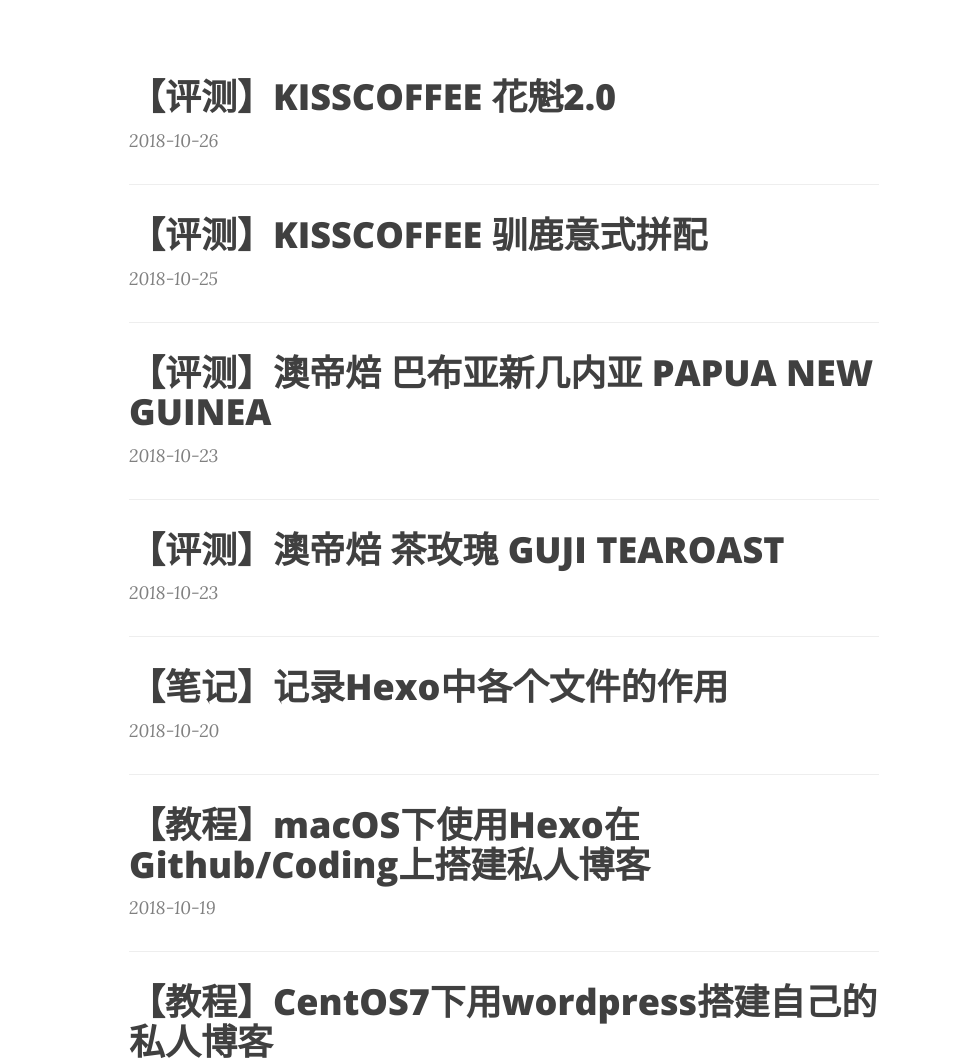
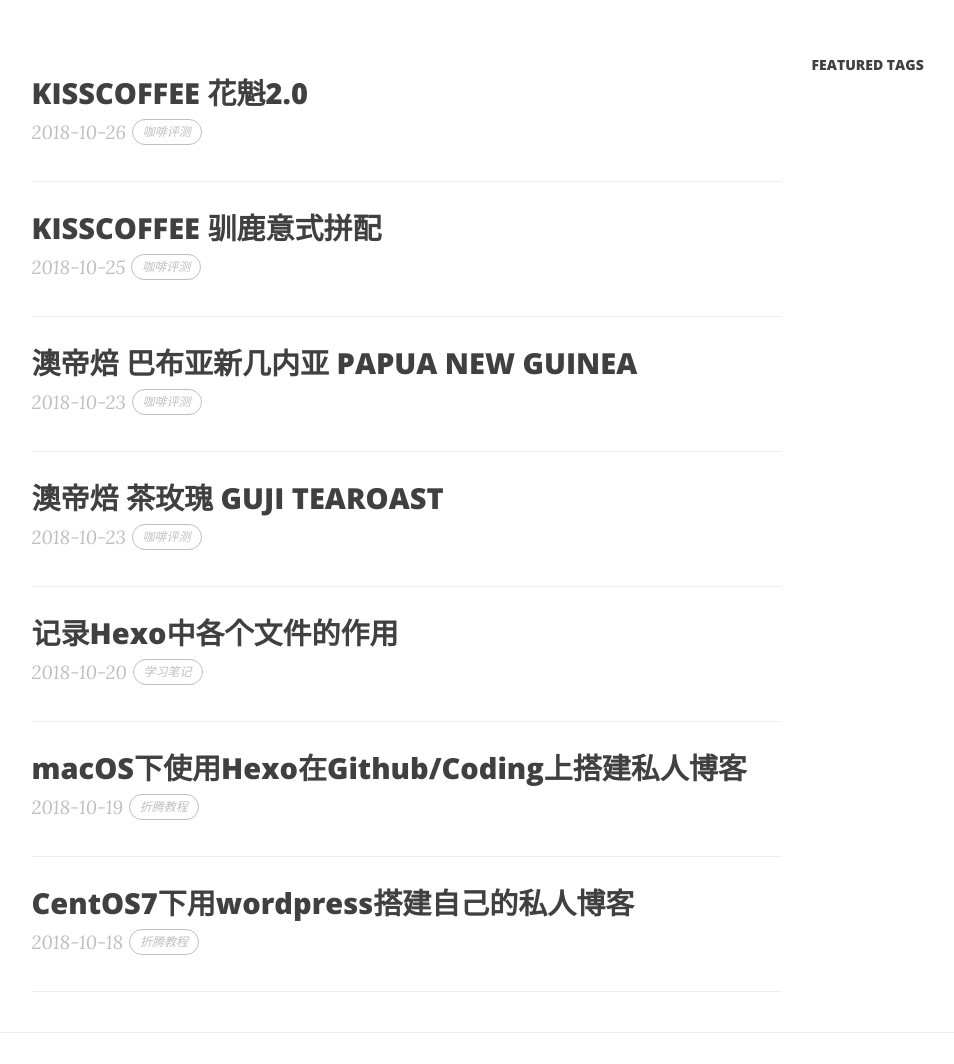
Before and after one commit to JabinGP/JabinGP.github.io, a plain HTML site: page index.html in a window 1280 px wide. Shown: the part 451-1515 px from the top of the page, without its empty margins (136-1090 px from the left). Drawn offline with nearby package versions, Linux system fonts and the light colour scheme.

Commit message:
Site updated: 2018-10-30 20:53:25

```diff
--- a/css/base.css
+++ b/css/base.css
@@ -248,7 +248,7 @@ hr.small {
   margin-bottom: 10px;
 }
 .post-preview > a > .post-title.archive {
-  font-size: 22px;
+  font-size: 29px;
 }
 .post-preview > a > .post-subtitle {
   margin: 0;
@@ -266,7 +266,7 @@ hr.small {
 }
 .post-preview > .post-meta > a {
   text-decoration: none;
-  color: #404040;
+  color: #bfbfbf;
 }
 .post-preview > .post-meta > a:hover,
 .post-preview > .post-meta > a:focus {
@@ -275,7 +275,7 @@ hr.small {
 }
 @media only screen and (min-width: 768px) {
   .post-preview > a > .post-title {
-    font-size: 36px;
+    font-size: 29px;
   }
 }
 .section-heading {
@@ -295,24 +295,15 @@ hr.small {
 }
 .post-tags,
 .post-categories {
-  font-size: 15px;
+  font-size: 20px;
   margin-top: 30px;
   margin-bottom: 30px;
 }
-.post-tags a,
-.post-categories a {
-  border-bottom: 1px dotted #ababab;
-  text-transform: uppercase;
-  margin-right: 10px;
-}
-.post-tags a:hover,
-.post-categories a:hover,
-.post-tags a:visited,
-.post-categories a:visited,
-.post-tags a:active,
-.post-categories a:active {
+a:hover,
+:visited,
+:active {
+  border-color: #337ab7;
   text-decoration: none;
-  border-bottom: none;
 }
 .archive-before-pagination {
   height: 30px;
--- /dev/null
+++ b/css/myOwn.css
@@ -0,0 +1,33 @@
+.setTags {
+  display: inline-block;
+  border: 1px solid rgba(255,255,255,0.8);
+  border-radius: 999em;
+  padding: 0 10px 0 10px;
+  color: #bfbfbf;
+  line-height: 24px;
+  font-size: 12px;
+  text-decoration: none;
+  margin: 0 1px;
+  margin-bottom: 6px;
+  cursor: pointer;
+  border-color: #bfbfbf;
+  vertical-align: middle;
+}
+.post-preview > .post-meta > a:hover,
+.post-preview > .post-meta > a:focus {
+  color: #0085a1;
+  text-decoration: none;
+}
+.myDiv {
+  display: inline-block;
+  padding: 0 0 0 0px;
+  color: #bfbfbf;
+  line-height: 26px;
+  height: 26px;
+  font-size: 19px;
+  text-decoration: none;
+  margin: 0 0px;
+  margin-bottom: 6px;
+  border-color: #bfbfbf;
+  vertical-align: middle;
+}
--- a/css/style.css
+++ b/css/style.css
@@ -248,7 +248,7 @@ hr.small {
   margin-bottom: 10px;
 }
 .post-preview > a > .post-title.archive {
-  font-size: 22px;
+  font-size: 29px;
 }
 .post-preview > a > .post-subtitle {
   margin: 0;
@@ -266,7 +266,7 @@ hr.small {
 }
 .post-preview > .post-meta > a {
   text-decoration: none;
-  color: #404040;
+  color: #bfbfbf;
 }
 .post-preview > .post-meta > a:hover,
 .post-preview > .post-meta > a:focus {
@@ -275,7 +275,7 @@ hr.small {
 }
 @media only screen and (min-width: 768px) {
   .post-preview > a > .post-title {
-    font-size: 36px;
+    font-size: 29px;
   }
 }
 .section-heading {
@@ -295,24 +295,15 @@ hr.small {
 }
 .post-tags,
 .post-categories {
-  font-size: 15px;
+  font-size: 20px;
   margin-top: 30px;
   margin-bottom: 30px;
 }
-.post-tags a,
-.post-categories a {
-  border-bottom: 1px dotted #ababab;
-  text-transform: uppercase;
-  margin-right: 10px;
-}
-.post-tags a:hover,
-.post-categories a:hover,
-.post-tags a:visited,
-.post-categories a:visited,
-.post-tags a:active,
-.post-categories a:active {
+a:hover,
+:visited,
+:active {
+  border-color: #337ab7;
   text-decoration: none;
-  border-bottom: none;
 }
 .archive-before-pagination {
   height: 30px;
@@ -629,3 +620,36 @@ td {
   border-bottom: 1px solid #ddd;
   padding: 10px 0;
 }
+.setTags {
+  display: inline-block;
+  border: 1px solid rgba(255,255,255,0.8);
+  border-radius: 999em;
+  padding: 0 10px 0 10px;
+  color: #bfbfbf;
+  line-height: 24px;
+  font-size: 12px;
+  text-decoration: none;
+  margin: 0 1px;
+  margin-bottom: 6px;
+  cursor: pointer;
+  border-color: #bfbfbf;
+  vertical-align: middle;
+}
+.post-preview > .post-meta > a:hover,
+.post-preview > .post-meta > a:focus {
+  color: #0085a1;
+  text-decoration: none;
+}
+.myDiv {
+  display: inline-block;
+  padding: 0 0 0 0px;
+  color: #bfbfbf;
+  line-height: 26px;
+  height: 26px;
+  font-size: 19px;
+  text-decoration: none;
+  margin: 0 0px;
+  margin-bottom: 6px;
+  border-color: #bfbfbf;
+  vertical-align: middle;
+}
--- a/index.html
+++ b/index.html
@@ -172,19 +172,29 @@
 <!-- Main Content -->
 <div class="container">
     <div class="row">
-        <div class="col-lg-8 col-lg-offset-2 col-md-10 col-md-offset-1">
+        <div class="col-lg-8 col-lg-offset-1
+                        col-md-8 col-md-offset-1
+                        col-sm-12
+                        col-xs-12
+                        postlist-container">
 
                 <div class="post-preview">
     <a href="/kissHuaKui.html">
         <h2 class="post-title">
-            【评测】KISSCOFFEE 花魁2.0
+                 KISSCOFFEE 花魁2.0
         </h2>
 
     </a>
     <p class="post-meta">
+    	<span class="myDiv">
         <!-- Date and Author -->
 
         2018-10-26
+		</span>
+
+
+        <a class="setTags"  href="/tags/咖啡评测/">咖啡评测</a>
+
     </p>
 </div>
 <hr>
@@ -192,14 +202,20 @@
                 <div class="post-preview">
     <a href="/kissEspXunLu.html">
         <h2 class="post-title">
-            【评测】KISSCOFFEE 驯鹿意式拼配
+                 KISSCOFFEE 驯鹿意式拼配
         </h2>
 
     </a>
     <p class="post-meta">
+    	<span class="myDiv">
         <!-- Date and Author -->
 
         2018-10-25
+		</span>
+
+
+        <a class="setTags"  href="/tags/咖啡评测/">咖啡评测</a>
+
     </p>
 </div>
 <hr>
@@ -207,14 +223,20 @@
                 <div class="post-preview">
     <a href="/PAPUA NEW GUINEA.html">
         <h2 class="post-title">
-            【评测】澳帝焙 巴布亚新几内亚 PAPUA NEW GUINEA
+                 澳帝焙 巴布亚新几内亚 PAPUA NEW GUINEA
         </h2>
 
     </a>
     <p class="post-meta">
+    	<span class="myDiv">
         <!-- Date and Author -->
 
         2018-10-23
+		</span>
+
+
+        <a class="setTags"  href="/tags/咖啡评测/">咖啡评测</a>
+
     </p>
 </div>
 <hr>
@@ -222,14 +244,20 @@
                 <div class="post-preview">
     <a href="/GUJI TEAROAST.html">
         <h2 class="post-title">
-            【评测】澳帝焙 茶玫瑰 GUJI TEAROAST
+                 澳帝焙 茶玫瑰 GUJI TEAROAST
         </h2>
 
     </a>
     <p class="post-meta">
+    	<span class="myDiv">
         <!-- Date and Author -->
 
         2018-10-23
+		</span>
+
+
+        <a class="setTags"  href="/tags/咖啡评测/">咖啡评测</a>
+
     </p>
 </div>
 <hr>
@@ -237,14 +265,20 @@
                 <div class="post-preview">
     <a href="/hexoConfig.html">
         <h2 class="post-title">
-            【笔记】记录Hexo中各个文件的作用
+                 记录Hexo中各个文件的作用
         </h2>
 
     </a>
     <p class="post-meta">
+    	<span class="myDiv">
         <!-- Date and Author -->
 
         2018-10-20
+		</span>
+
+
+        <a class="setTags"  href="/tags/学习笔记/">学习笔记</a>
+
     </p>
 </div>
 <hr>
@@ -252,14 +286,20 @@
                 <div class="post-preview">
     <a href="/hexo.html">
         <h2 class="post-title">
-            【教程】macOS下使用Hexo在Github/Coding上搭建私人博客
+                 macOS下使用Hexo在Github/Coding上搭建私人博客
         </h2>
 
     </a>
     <p class="post-meta">
+    	<span class="myDiv">
         <!-- Date and Author -->
 
         2018-10-19
+		</span>
+
+
+        <a class="setTags"  href="/tags/折腾教程/">折腾教程</a>
+
     </p>
 </div>
 <hr>
@@ -267,14 +307,20 @@
                 <div class="post-preview">
     <a href="/wordpress.html">
         <h2 class="post-title">
-            【教程】CentOS7下用wordpress搭建自己的私人博客
+                 CentOS7下用wordpress搭建自己的私人博客
         </h2>
 
     </a>
     <p class="post-meta">
+    	<span class="myDiv">
         <!-- Date and Author -->
 
         2018-10-18
+		</span>
+
+
+        <a class="setTags"  href="/tags/折腾教程/">折腾教程</a>
+
     </p>
 </div>
 <hr>
@@ -284,9 +330,29 @@
 
 
 </ul>
-        </div>
+
+           </div>
+           <div class="
+                                  col-lg-3 col-lg-offset-0
+                                  col-md-3 col-md-offset-0
+                                  col-sm-12
+                                  col-xs-12
+                                  sidebar-container
+                              ">
+                                  <!-- Featured Tags -->
+                                   <section>
+
+                                       <h5><a href="/archive/">FEATURED TAGS</a></h5>
+                                   </section>
+                       </div>
+
     </div>
 </div>
+
+
+
+
+
 
 
 
```
Also changed, not shown: GUJI TEAROAST.html (+7 -4 lines), PAPUA NEW GUINEA.html (+7 -4 lines), archives/2018/10/index.html (+17 -9 lines), archives/2018/index.html (+17 -9 lines), archives/index.html (+17 -9 lines), baidusitemap.xml (+14 -14 lines), hexo.html (+7 -4 lines), hexoConfig.html (+7 -4 lines), kissEspXunLu.html (+7 -4 lines), kissHuaKui.html (+7 -4 lines), sitemap.xml (+27 -27 lines), tags/咖啡评测/index.html (+14 -6 lines), tags/学习笔记/index.html (+11 -3 lines), tags/折腾教程/index.html (+12 -4 lines), 1 more files.
